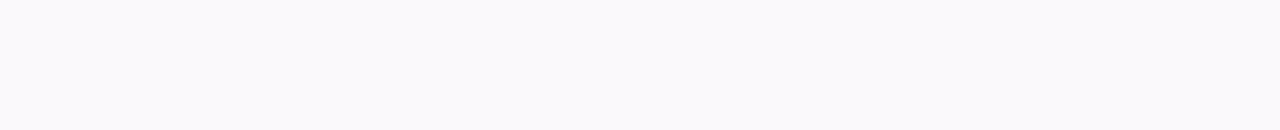
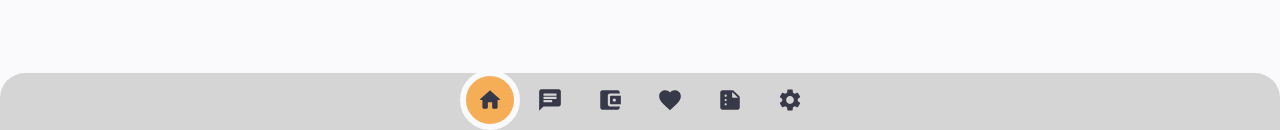
Before and after one commit to jadwa55/food-delivery-react, a React (Create React App) app in the folder fooddelivery/: page / in a window 1280 px wide. Shown: the part 667-797 px from the top of the page. Built offline with nearby package versions, Linux system fonts and the light colour scheme.

Commit message:
Add menu Container Component

```diff
--- a/fooddelivery/src/App.css
+++ b/fooddelivery/src/App.css
@@ -125,6 +125,8 @@ header {
   margin-left: 8px;
   font-weight: 500;
   display: none;
+
+  align-items: center;
 }
 
 .toggleMenu {
@@ -136,5 +138,134 @@ header {
   font-size: 30px !important;
 }
 
+/* Header Styles Ends */
 
-/* Header Styles Ends */
+/* Bottom Menu Style  */
+
+.bottomMenu{
+  position: fixed;
+  bottom: 0;
+  left: 0;
+  display: flex;
+  justify-content: center;
+  align-items: center;
+  width: 100%;
+  height: 60px;
+  background: #d5d5d5;
+  border-radius: 25px 25px 0px 0px;
+  z-index: 101;
+}
+
+.bottomMenu ul {
+  display: flex;
+}
+
+.bottomMenu ul li {
+  position: relative;
+  list-style: none;
+  width: 60px;
+  height: 60px;
+  z-index: 1;
+}
+
+.bottomMenu ul li a {
+  position: relative;
+  display: flex;
+  justify-content: center;
+  align-items: center;
+  flex-direction: column;
+  width: 100%;
+  text-align: center;
+  font-weight: 500;
+}
+
+.bottomMenu ul li a .icon {
+  position: relative;
+  display: block;
+  line-height: 70px;
+  text-align: center;
+  transition: 0.5s;
+}
+
+.bottomMenu ul li a .icon .MuiSvgIcon-root {
+  font-size: 26px;
+  color: #373848;
+}
+
+.bottomMenu ul li.active a .icon {
+  transform: translateY(-26px);
+}
+
+.bottomMenu ul li.active a .icon .MuiSvgIcon-root {
+  color: #f9f9fb;
+  transition: 0.5s;
+}
+
+.indicator {
+  position: absolute;
+  top: -5%;
+  width: 60px;
+  height: 60px;
+  background: #f5ae56;
+  border: 6px solid #faf9fb;
+  border-radius: 100vw;
+  transition: 0.5s;
+}
+
+/* .indicator::before {
+  content: "";
+  position: absolute;
+  top: 50%;
+  left: -20px;
+  width: 18px;
+  height: 18px;
+  background: transparent;
+  border-top-right-radius: 18px;
+  box-shadow: 0px -10px 0 0 #faf9fb;
+} */
+
+/* .indicator::after {
+  content: "";
+  position: absolute;
+  top: 50%;
+  right: -20px;
+  width: 18px;
+  height: 18px;
+  background: transparent;
+  border-top-left-radius: 18px;
+  box-shadow: 0px -10px 0 0 #faf9fb;
+} */
+
+.leftMenu ul li:nth-child(1).active ~ .indicator {
+  transform: translateX(calc(60px * 0));
+}
+
+.leftMenu ul li:nth-child(2).active ~ .indicator {
+  transform: translateX(calc(60px * 1));
+}
+
+.leftMenu ul li:nth-child(3).active ~ .indicator {
+  transform: translateX(calc(60px * 2));
+}
+
+.leftMenu ul li:nth-child(4).active ~ .indicator {
+  transform: translateX(calc(60px * 3));
+}
+
+.leftMenu ul li:nth-child(5).active ~ .indicator {
+  transform: translateX(calc(60px * 4));
+}
+
+.leftMenu ul li:nth-child(6).active ~ .indicator {
+  transform: translateX(calc(60px * 5));
+}
+/* Main Styles */
+
+main {
+  width: 100%;
+  /* height: calc(100% - 60px); */
+  height: auto;
+  position: relative;
+  margin-top: 60px;
+  background: #444;
+}
--- a/fooddelivery/src/App.js
+++ b/fooddelivery/src/App.js
@@ -1,8 +1,22 @@
 import './App.css';
 
+import { useEffect } from "react";
 import Header from "./Components/Header";
+import MenuContainer from "./Components/MenuContainer";
+import {AccountBalanceWalletRounded,Chat,Favorite,HomeRounded,Settings,SummarizeRounded,} from "@mui/icons-material";
 
 function App() {
+
+  useEffect(() => {
+    const menuLi = document.querySelectorAll("#menu li");
+
+    function setMenuActive() {
+      menuLi.forEach((n) => n.classList.remove("active"));
+      this.classList.add("active");
+    }
+    menuLi.forEach((n) => n.addEventListener("click", setMenuActive));
+    }, []);
+
   return (
     <div className="App">
       {/* Header Senction */}
@@ -10,7 +24,23 @@ function App() {
 
       {/* Main Container */}
 
+      <main>
+        <div className="mainContainer"></div>
+        <div className="rightMenu"></div>
+      </main>
+
       {/* Bottom Menu */}
+      <div className="bottomMenu">
+        <ul id="menu">
+          <MenuContainer link = {'#'} icon = {<HomeRounded />}  isHome/>
+          <MenuContainer link = {'#'} icon = {<Chat />}  />
+          <MenuContainer link = {'#'} icon = {<AccountBalanceWalletRounded />}  />
+          <MenuContainer link = {'#'} icon = {<Favorite />} />
+          <MenuContainer link = {'#'} icon = {<SummarizeRounded />}  />
+          <MenuContainer link = {'#'} icon = {<Settings />}  />
+          <div className="indicator"></div>
+        </ul>
+      </div>
     </div>
   );
 }
--- a/fooddelivery/src/Components/Header.js
+++ b/fooddelivery/src/Components/Header.js
@@ -28,7 +28,7 @@ function Header() {
                 src="" alt=""
             />
             </div>
-        <h2 className="userName">Salma</h2>
+        <h2 className="userName">SalmaAAAAAA</h2>
         </div>
 
         <div className="toggleMenu">
--- /dev/null
+++ b/fooddelivery/src/Components/MenuContainer.js
@@ -0,0 +1,11 @@
+import React from "react";
+
+function MenuContainer({link, icon}) {
+    return <li>
+        <a href="{link}">
+            <span className="icon">{icon}</span>
+        </a>
+    </li>
+}
+
+export default MenuContainer;
```
